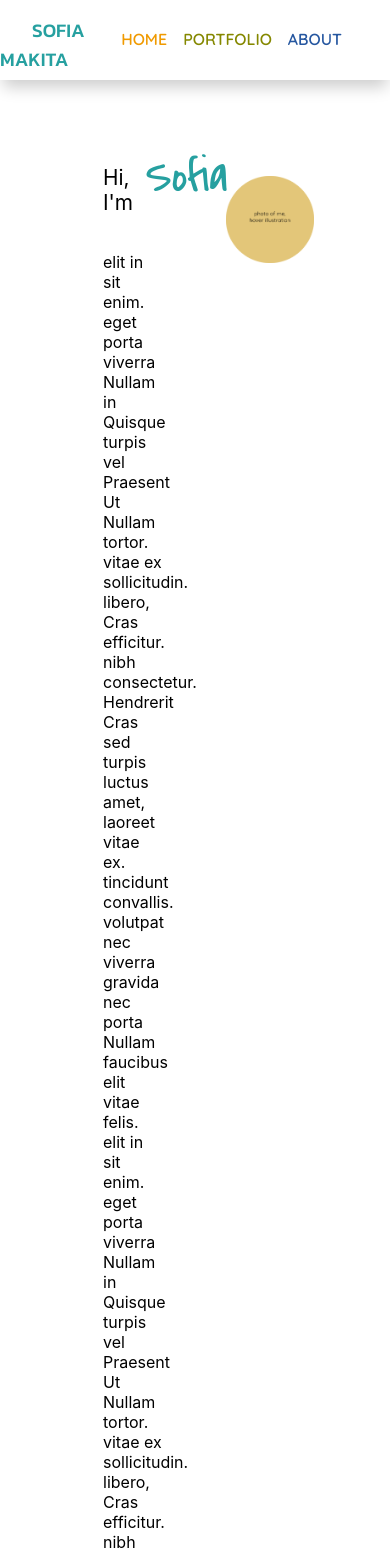
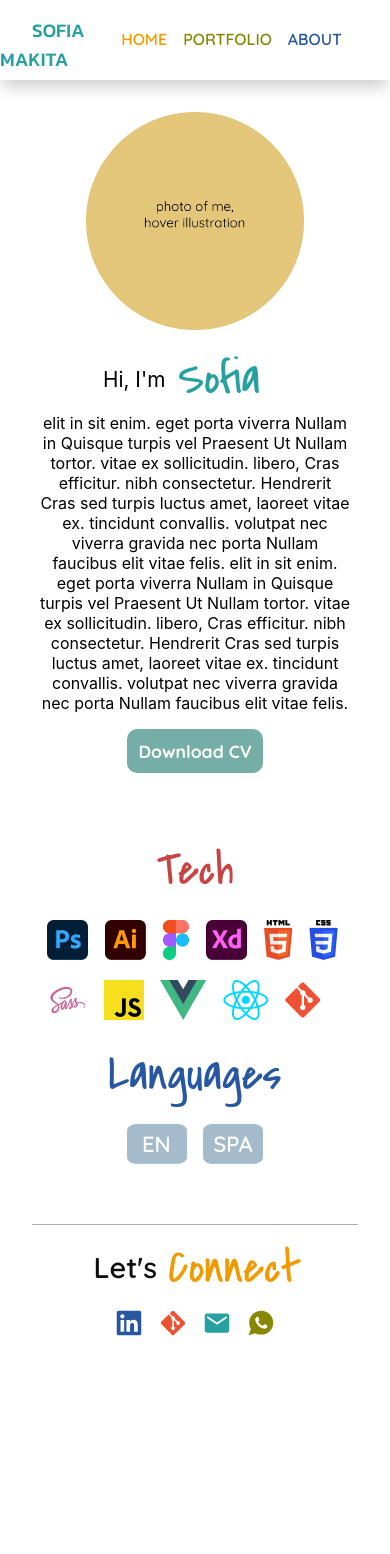
Before and after one commit to Makita7/myPortfolio, a React (Create React App) app: page /about in a window 390 px wide. Shown: the top 1554 px of the page. After the commit the page ends 1385 px from the top, so only its background shows below. Built offline with nearby package versions, Linux system fonts and the light colour scheme.

Commit message:
about me responsive

```diff
--- a/src/App.css
+++ b/src/App.css
@@ -186,6 +186,10 @@
     .linkFix{
         margin: 4rem 0 !important;
     }
+    .fixCol{
+        margin: auto 0rem auto 2rem;
+        text-align: center;
+    }
 }
 
 @media screen and (max-width: 800px){
@@ -199,6 +203,20 @@
     }
     .fixCol{
         margin: auto 0rem auto 2rem;
+    }
+    .NameFix{
+        margin: 1rem auto -1rem 4rem;
+    }
+    .profilepic{
+        width: 70%;
+        margin: 0 auto;
+        display: block;
+    }
+    .celBlock{
+        display: block !important;
+    }
+    .dividerFix{
+        margin: 0 2rem;
     }
 }
 
--- a/src/components/PortfolioCard.js
+++ b/src/components/PortfolioCard.js
@@ -132,9 +132,16 @@ const MoreDetail = styled.button`
 `
 
 const Divider = styled.div`
-    border-bottom: 1px #ababab solid;
+    border-bottom: 0px #ababab solid;
     height: 2rem;
+    content-visibility: hidden;
+    @media screen and (max-width: 800px) {
+        content-visibility: visible;
+        border-bottom: 1px #ababab solid;
+    }
 `
+
+export { Divider };
 
 function PortfolioCard({ routerLink, title, id, description, type, link, xd, figma, ps , ai, html, css, sass, js, react, vue, git, design, yarn, pnpm }) {
 
--- a/src/pages/About.js
+++ b/src/pages/About.js
@@ -2,11 +2,15 @@ import styled from "styled-components";
 import Photo from '../assets/photo.png';
 import Language from "../components/Language";
 import Tech from "../components/Tech";
+import { Divider } from "../components/PortfolioCard";
 
 const Wrapper = styled.div`
     margin: 4rem auto 2rem auto;
     width: 80%;
     vertical-align: middle;
+    @media screen and (max-width: 800px) {
+        margin: 2rem auto 1rem auto;
+    }
 `
 
 const Name = styled.p`
@@ -27,6 +31,13 @@ const DividerOne = styled.div`
     margin-top: auto;
     margin-bottom: auto;
     padding: 0 4rem;
+    @media screen and (max-width: 800px) {
+        width: 100%;
+        padding: 0;
+        & p{
+            text-align: center;
+        }
+    }
 `
 
 const DividerTwo = styled.div`
@@ -64,6 +75,9 @@ const DividerThree = styled.div`
     box-sizing: border-box;
     margin-top: auto;
     margin-bottom: auto;
+    @media screen and (max-width: 800px) {
+        width: 100%;
+    }
 `
 
 export{Title, DividerThree};
@@ -71,9 +85,10 @@ export{Title, DividerThree};
 function About() {
     return (
         <>
-            <Wrapper className="flex">
+            <Wrapper className="flex celBlock">
                 <DividerOne>
-                    <div className="flex">
+                <img className="profilepic fade-in OnlyCel" alt="photo of Sofia Makita" src={Photo} />
+                    <div className="flex NameFix">
                         <Im>Hi, I'm </Im>
                         <Name>Sofia</Name>
                     </div>
@@ -86,14 +101,15 @@ function About() {
                             Download CV
                         </a></Btn>
                 </DividerOne>
-                <DividerTwo>
+                <DividerTwo className="NotCel">
                     <img className="profilepic fade-in" alt="photo of Sofia Makita" src={Photo} />
                 </DividerTwo>
             </Wrapper>
-            <Wrapper className="flex">
+            <Wrapper className="flex celBlock">
                 <Tech/>
                 <Language/>
             </Wrapper>
+            <Divider className="dividerFix OnlyCel"/>
         </>
     );
 }
```
